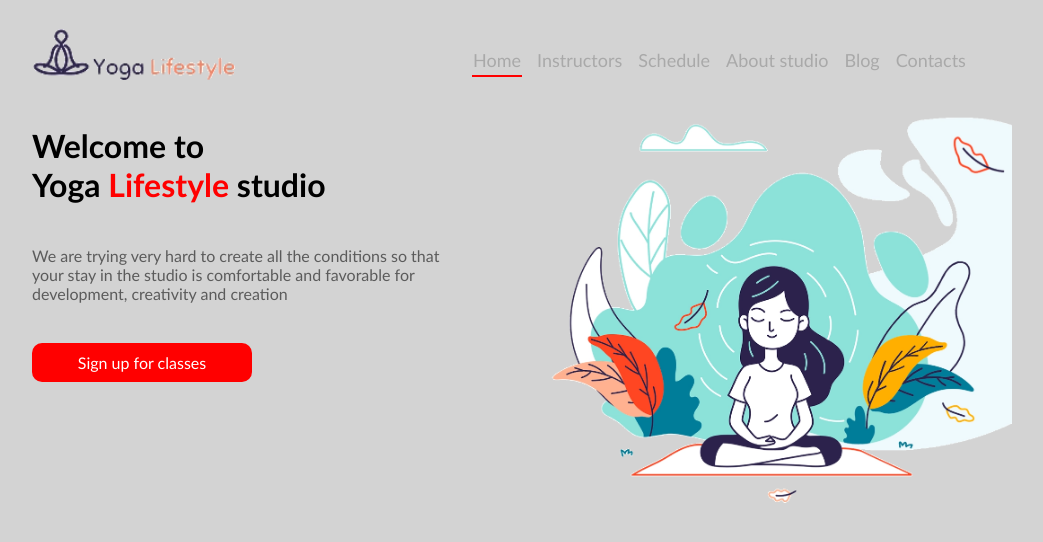
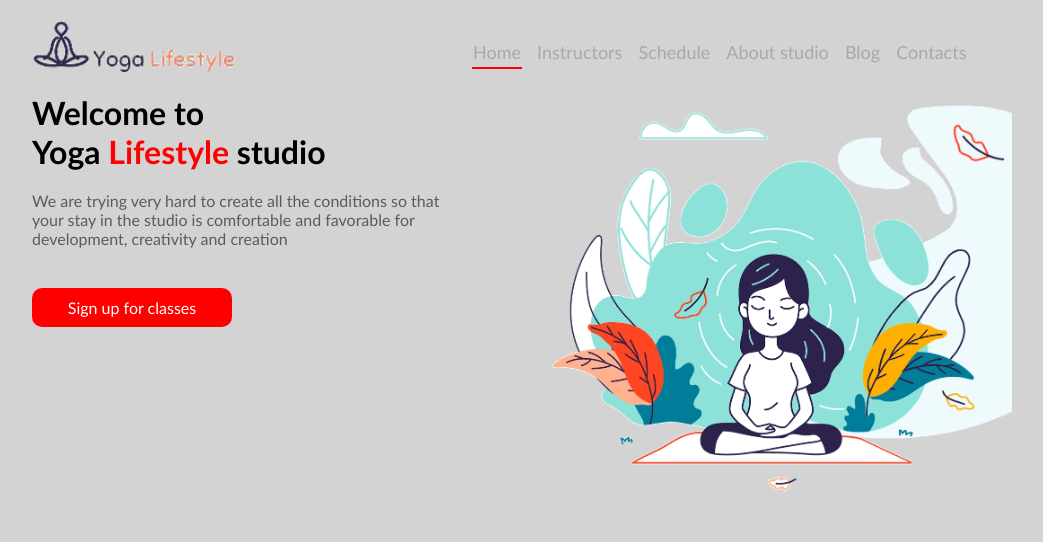
Before and after one commit to SergejsRom/9-yoga, a website: page index.html in a window 1280 px wide. Shown: the whole page, without its empty margins (128-1171 px from the left). Drawn offline with Linux system fonts and the light colour scheme.

Commit message:
add reset to css.json vscode

```diff
--- a/yoga.css
+++ b/yoga.css
@@ -1,3 +1,14 @@
+body,
+body * {
+    margin: 0;
+    padding: 0;
+    vertical-align: top;
+    box-sizing: border-box;
+}
+
+body {
+    font-family: 'Gill Sans', 'Gill Sans MT', Calibri, 'Trebuchet MS', sans-serif;
+}
 body {
     background-color: lightgray;
 
@@ -42,19 +53,19 @@ nav > a:first-child {
     padding-bottom: 5px;
 }
 
-nav > a:nth-child
+header > nav > a:nth-child
 
 main {
     margin-top: 10px;
 }
 
-h1 {
+div > h1 {
     color: black;
     font-family: 'Gill Sans', 'Gill Sans MT', Calibri, 'Trebuchet MS', sans-serif;
     margin-left: 20px;
     float: left;
 }
-p {
+div > p {
     color: rgba(0, 0, 0, 0.568);
     font-family: 'Gill Sans', 'Gill Sans MT', Calibri, 'Trebuchet MS', sans-serif;
     float: left;
```
